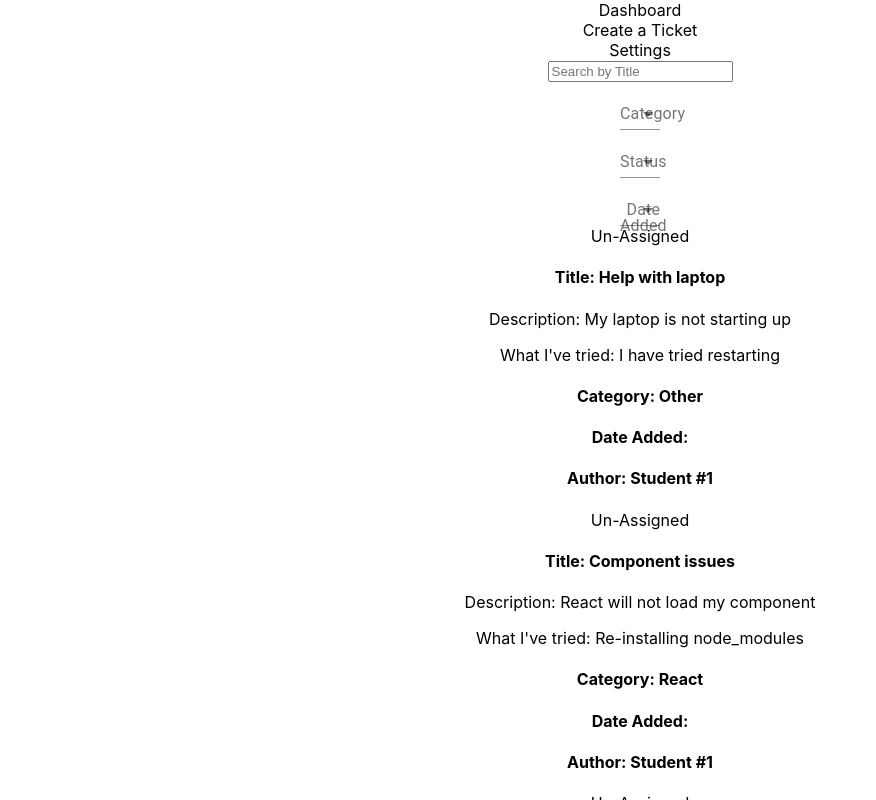
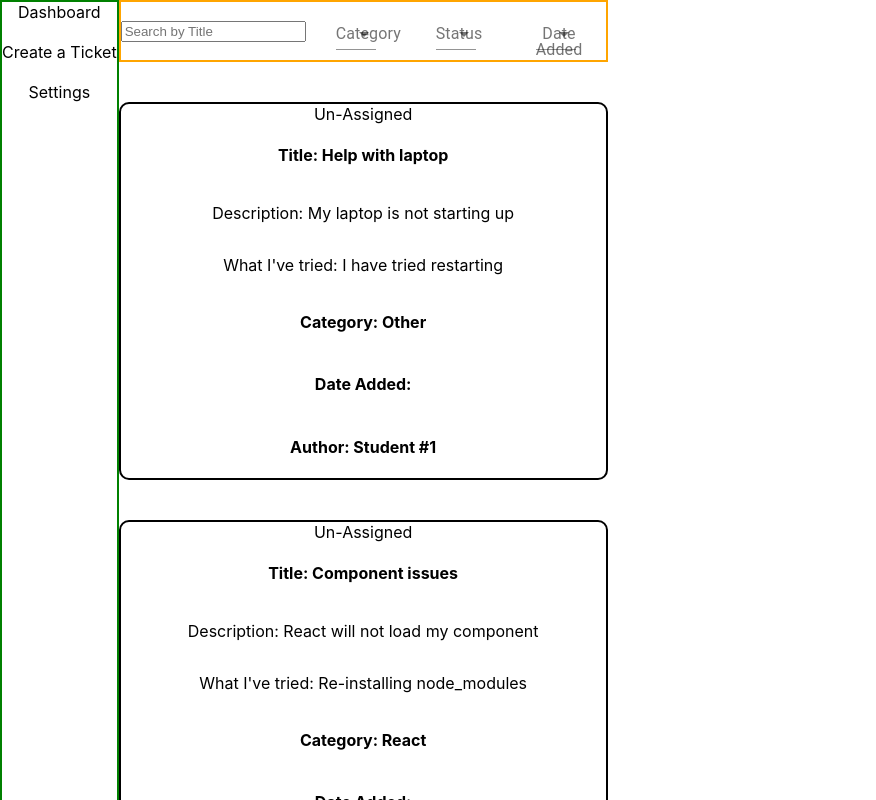
Before and after one commit to DevDeskQueue2/FrontEnd, a React (Create React App) app in the folder dev-desk-queue/: page /ticket-manager in a window 1280 px wide. Shown: the top 800 px of the page, without its empty margins (0-876 px from the left). Built offline with nearby package versions, Linux system fonts and the light colour scheme.

Commit message:
very basic styling

```diff
--- a/dev-desk-queue/src/App.css
+++ b/dev-desk-queue/src/App.css
@@ -2,37 +2,53 @@
   text-align: center;
 }
 
-.App-logo {
-  height: 40vmin;
-  pointer-events: none;
+.general-ticket {
+  display: flex;
+  flex-direction: column;
+  justify-content: space-evenly;
+  align-items: left;
+  margin-top: 40px;
+  margin-bottom: 40px;
+
+  border: 2px solid black;
+  border-radius: 10px;
 }
 
-@media (prefers-reduced-motion: no-preference) {
-  .App-logo {
-    animation: App-logo-spin infinite 20s linear;
-  }
+.search-bar {
+  display: flex;
+  flex-direction: row;
+  justify-content: space-evenly;
+  border: 2px orange solid;
 }
 
-.App-header {
-  background-color: #282c34;
-  min-height: 100vh;
+.search-bar .text-search {
+  margin: auto 0;
+}
+
+.search-bar .menu-search {
+  /* border: 2px green solid; */
+
+  width: 100px;
+  margin-bottom: 10px;
+}
+
+.dashboard, .ticket-manager-container {
+  display: flex;
+  flex-direction: row;
+}
+
+.side-navbar {
+  border: 2px solid green;
   display: flex;
   flex-direction: column;
-  align-items: center;
-  justify-content: center;
-  font-size: calc(10px + 2vmin);
-  color: white;
 }
 
-.App-link {
-  color: #61dafb;
+.nav-link {
+  margin-bottom: 20px;
 }
 
-@keyframes App-logo-spin {
-  from {
-    transform: rotate(0deg);
-  }
-  to {
-    transform: rotate(360deg);
-  }
+.user-dashboard {
+  border: 2px black solid;
+  width: 100%;
+  height: 500px;
 }
```
